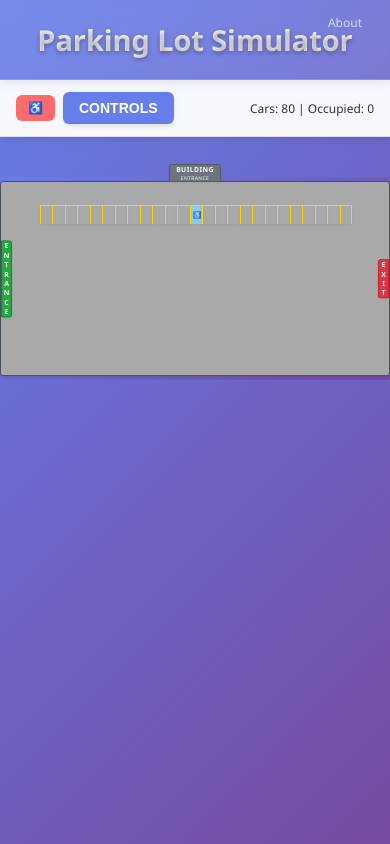
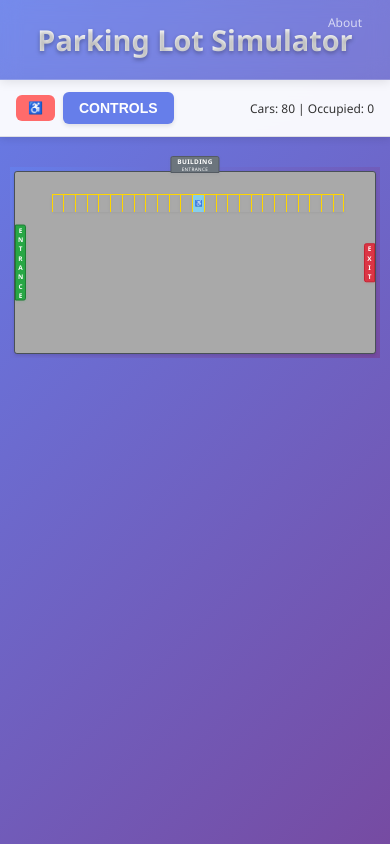
Before and after one commit to josephecombs/parking-lot-simulator, a React (Create React App) app: page / in a window 390 px wide. Built offline with nearby package versions, Linux system fonts and the light colour scheme.

Commit message:
fix scroll issue and introduce scaling factor

```diff
--- a/src/App.css
+++ b/src/App.css
@@ -100,6 +100,7 @@ main {
 
   /* Ensure main content area scales properly on mobile */
   main {
+    display: block !important;
     padding: 10px;
     min-height: auto;
   }
--- a/src/App.js
+++ b/src/App.js
@@ -302,10 +302,11 @@ function App() {
   useEffect(() => {
     const calculateScalingFactor = () => {
       const screenWidth = window.innerWidth;
+      const trueScreenWidth = screenWidth - 24; // Account for 20px padding
       const baseWidth = 1000;
-      const factor = Math.min(screenWidth / baseWidth, 1); // Don't scale up beyond 1.0
+      const factor = Math.min(trueScreenWidth / baseWidth, 1); // Don't scale up beyond 1.0
       setScalingFactor(factor);
-      console.log(`📱 Screen width: ${screenWidth}px, Scaling factor: ${factor.toFixed(2)}`);
+      console.log(`📱 True screen width: ${trueScreenWidth}px, Scaling factor: ${factor.toFixed(2)}`);
     };
 
     // Calculate on mount
@@ -666,10 +667,11 @@ function App() {
 
             <main style={{
               display: 'flex',
+              // display: 'flex',
               justifyContent: 'center',
               alignItems: 'flex-start',
               // gap: '20px',
-              padding: '20px',
+              // padding: '20px',
               // minHeight: 600
             }}>
               {/* Schedule Panel (left) */}
@@ -681,8 +683,7 @@ function App() {
                 />
               </div>
 
-              {/* Parking Lot in the center */}
-              <div style={{ position: 'relative' }}>
+              <div>
                 <ParkingLotComponent
                   parkingLot={visibleParkingLot}
                   cars={visibleSimulationManager.getCars()}
```
